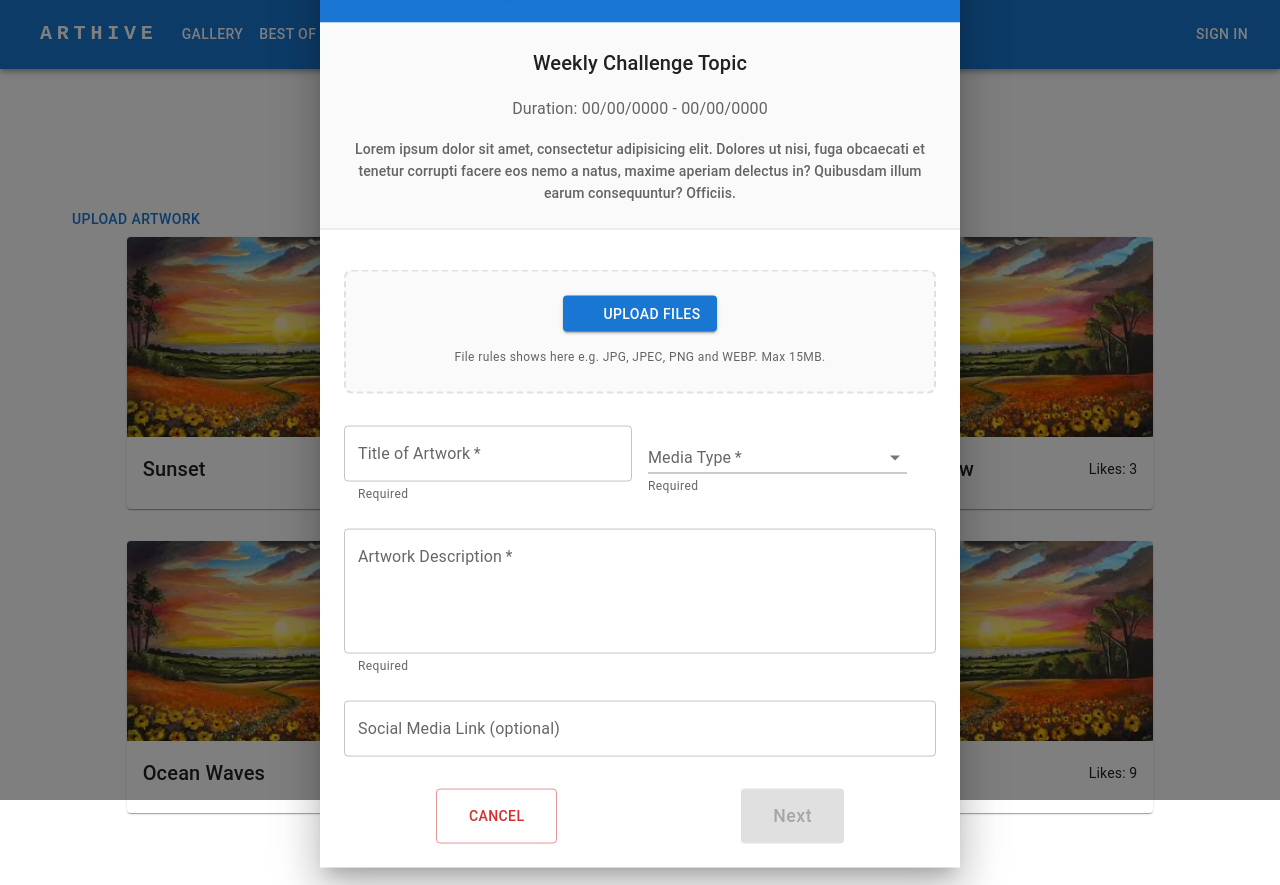
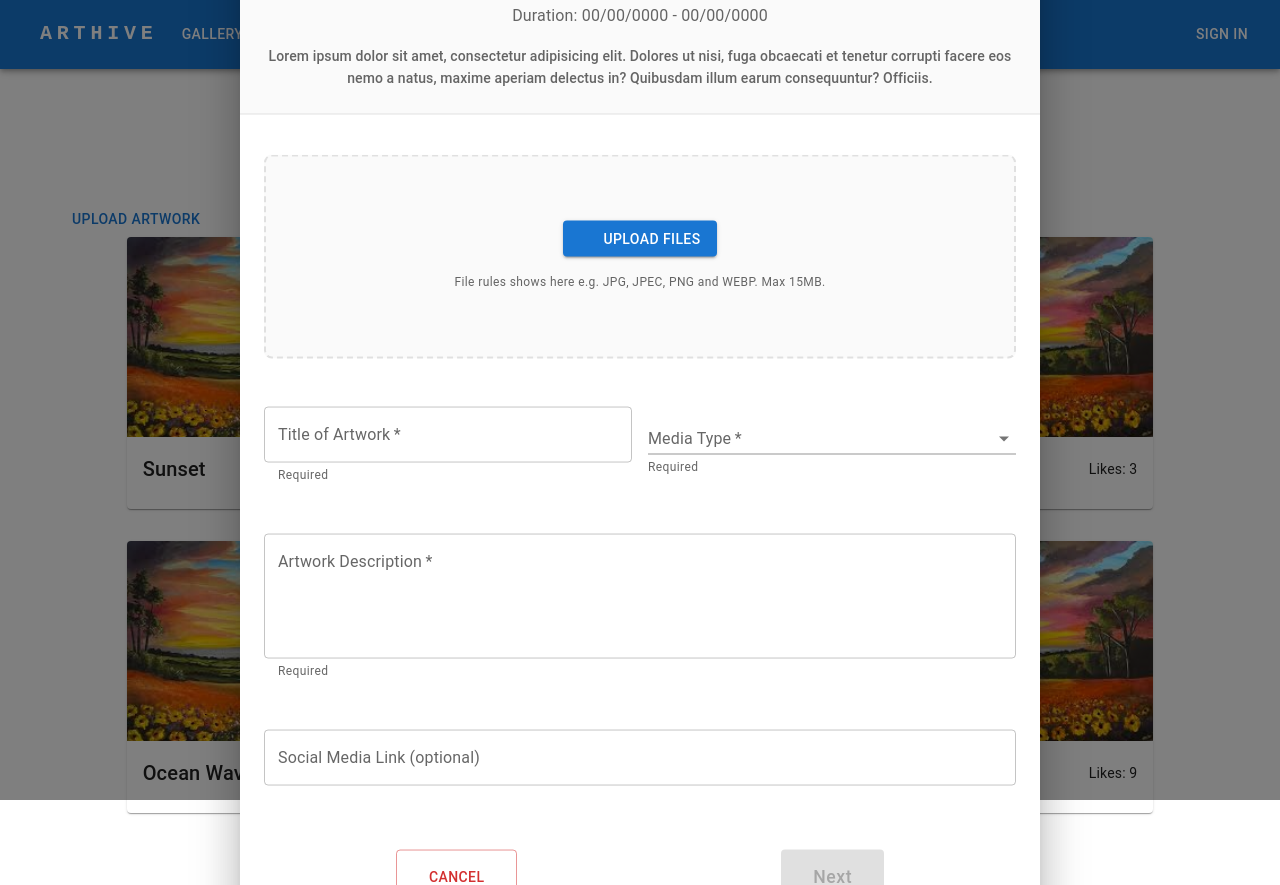
Before and after one commit to Code-the-Dream-School/jj-practicum-team-4-front, a React (Vite) app: page /gallery in a window 1280 px wide. Both pictures are taken after a click on the button "UPLOAD ARTWORK". Built offline with nearby package versions, Linux system fonts and the light colour scheme; some icons are missing.

Commit message:
fixed spacing.

```diff
--- a/src/components/Form/Form.jsx
+++ b/src/components/Form/Form.jsx
@@ -127,7 +127,7 @@ function Form() {
           <Box
             sx={{
               mb: 3,
-              p: 3,
+              p: 8,
               textAlign: "center",
               borderRadius: 2,
               bgcolor: "grey.50",
@@ -165,7 +165,11 @@ function Form() {
             </FormHelperText>
           </Box>
         </Box>
-        <Grid container spacing={{ xs: 1, md: 2 }} sx={{ mb: 3 }}>
+        <Grid
+          container
+          spacing={{ xs: 1, md: 2 }}
+          sx={{ my: { xs: 4, md: 6 } }}
+        >
           <Grid size={{ xs: 12, md: 6 }}>
             <TextField
               error={!!errors.title}
@@ -184,7 +188,8 @@ function Form() {
           <Grid size={{ xs: 12, md: 6 }}>
             <FormControl
               variant="standard"
-              sx={{ width: "90%", textTransform: "capitalize" }}
+              sx={{ textTransform: "capitalize", my: { xs: 3, md: 0 } }}
+              fullWidth
               required
               error={!!errors.mediaType}
             >
@@ -235,7 +240,7 @@ function Form() {
           onBlur={handleBlur}
           value={formValues.description}
           placeholder="Tell us about your artwork..."
-          sx={{ mb: 3 }}
+          sx={{ mb: 6 }}
           helperText={!formValues.description.trim() && "Required"}
         />
 
@@ -246,9 +251,11 @@ function Form() {
           fullWidth
           onChange={handleChange}
           value={formValues.mediaLink}
-          sx={{ mb: 2 }}
+          sx={{ mb: 6 }}
         />
-        <Box sx={{ display: "flex", justifyContent: "space-around", mt: 2 }}>
+        <Box
+          sx={{ display: "flex", justifyContent: "space-around", mt: 2, mb: 4 }}
+        >
           <Button color="error" variant="outlined" sx={{ px: 4 }}>
             Cancel
           </Button>
--- a/src/pages/Gallery.jsx
+++ b/src/pages/Gallery.jsx
@@ -64,7 +64,7 @@ export default function Gallery() {
             left: "50%",
             transform: "translate(-50%, -50%)",
             maxWidth: 800,
-            minWidth: 400,
+            width: "90%",
             bgcolor: "background.paper",
             boxShadow: 24,
           }}
```
